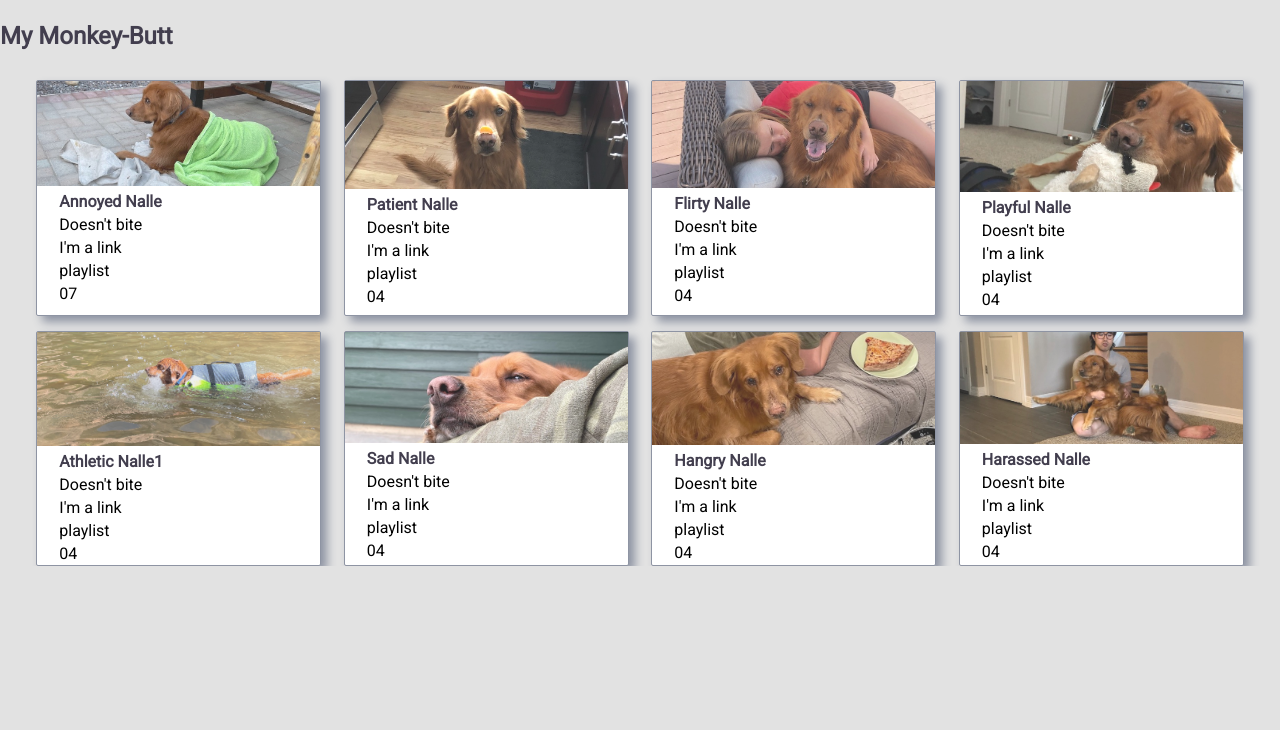
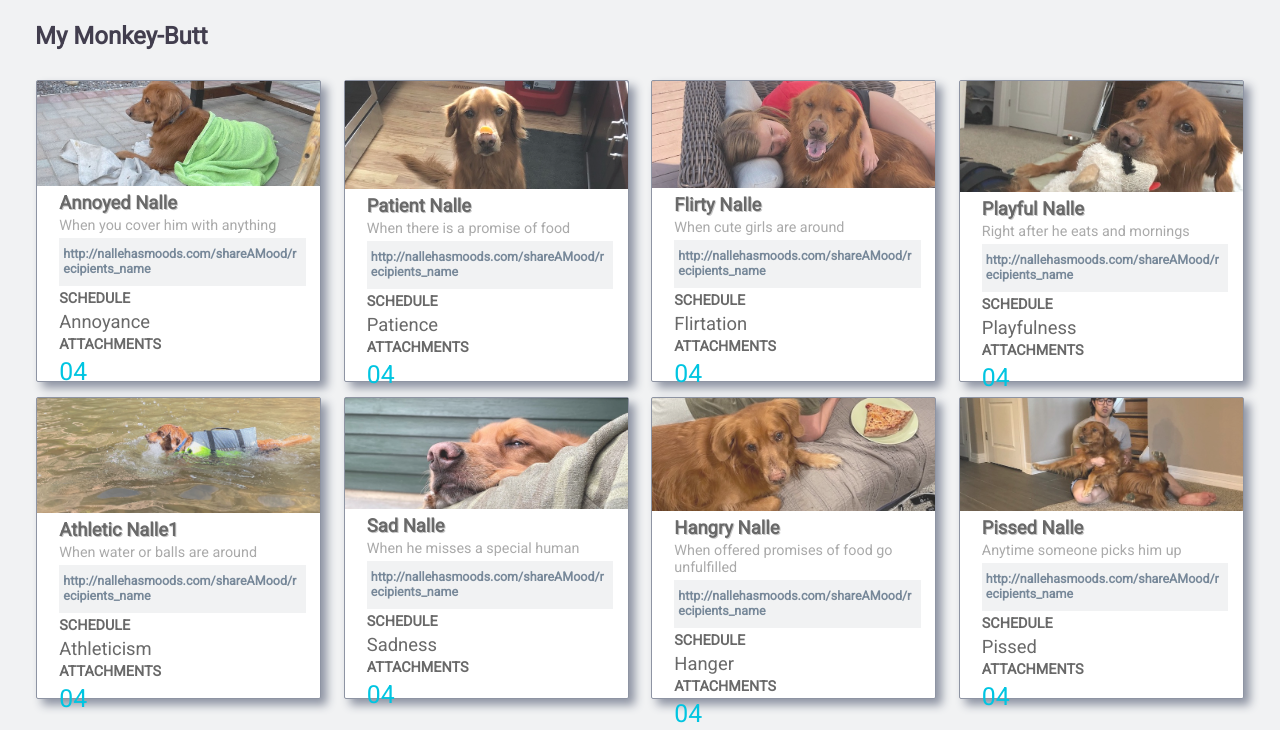
Before and after one commit to najinl/static-com, a plain HTML site: page index.html in a window 1280 px wide. Shown: the part 376-1106 px from the top of the page. Before the commit the page ends 942 px from the top, so only its background shows below. Drawn offline with Linux system fonts and the light colour scheme.

Commit message:
Finish nlle-conatiner data inclusion

```diff
--- a/index.html
+++ b/index.html
@@ -10,7 +10,8 @@
     <section class="pre-header">
       <!-- <div class="user-container"> -->
         <img class="user-img" src="./assets/user-circle.svg" alt="human silhouette">
-        <div class="username">Admin Username</div>
+        <div class="username">Nalle1234</div>
+        <img class="down-toggle" src="./assets/down-arrow.svg" alt="down arrow">
       <!-- </div> -->
     </section>
     <header class="main-header">
@@ -25,127 +26,122 @@
       <div class="nav-logo" id="logo">
         <img class="logo-img" src="https://info.2winglobal.com/hs-fs/hubfs/2win%20White%20logo.png?width=150&name=2win%20White%20logo.png" alt="2Win words"/>
       </div>
-      <!-- <ul class="main-menu">
-        <li class="nav-btn" id="shares"><img class="share-img" src="./assets/share-this.svg" alt="share icon"/>SHARES</li>
-        <li class="nav-btn" id="playlists"><img class="calendar-img" src="./assets/calendar.svg" alt="calendar"/>SCHEDULE</li>
-        <li class="nav-btn" id="personal-videos"><img class="video-img" src="./assets/video.svg" alt="video play button"/>DOG VIDEOS</li>
-        <li class="nav-btn" id="logo"></li>
-      </ul> -->
     </header>
     <h2>My Monkey-Butt</h2>
     <section class="main">
       <!-- <div class="nalle-cards"> -->
-        <section class="nalle-container">
-          <section class="nalle-header" id="">
+        <article class="nalle-container">
+          <!-- <section class="nalle-header" id=""> -->
             <img class="nalle-img"src="./assets/annoyed-nalle.jpg" alt="Annoyed golden retriever">
-          </section>
+          <!-- </section> -->
           <section class="nalle-details">
             <p class="nalle-name">Annoyed Nalle</p>
-            <p class="date">Doesn't bite</p>
-            <p class="rec-address">I'm a link</p>
-            <p class="playlist">playlist</p>
-            <p class="attachments">07</p>
+            <p class="time">When you cover him with anything</p>
+            <p class="rec-address">http://nallehasmoods.com/shareAMood/recipients_name</p>
+            <p class="schedule">SCHEDULE</p>
+            <p class="schedule-mood">Annoyance</p>
+            <p class="attachments">ATTACHMENTS</p>
+            <p class="attachments-num">04</p>
           </section>
-        </section>
-        <section class="nalle-container">
-          <section class="nalle-header" id="">
+        </article>
+        <article class="nalle-container">
+          <!-- <section class="nalle-header" id=""> -->
             <img class="nalle-img"src="./assets/over-it-nalle.jpeg" alt="Annoyed golden retriever">
-          </section>
+          <!-- </section> -->
           <section class="nalle-details">
             <p class="nalle-name">Patient Nalle</p>
-            <p class="date">Doesn't bite</p>
-            <p class="rec-address">I'm a link</p>
-            <p class="playlist">playlist</p>
-            <p class="attachments">04</p>
-        </section>
-        </section>
-        <section class="nalle-container">
-          <section class="nalle-header" id="">
+            <p class="time">When there is a promise of food</p>
+            <p class="rec-address">http://nallehasmoods.com/shareAMood/recipients_name</p>
+            <p class="schedule">SCHEDULE</p>
+            <p class="schedule-mood">Patience</p>
+            <p class="attachments">ATTACHMENTS</p>
+            <p class="attachments-num">04</p>
+          </section>
+        </article>
+        <article class="nalle-container">
+          <!-- <section class="nalle-header" id=""> -->
             <img class="nalle-img"src="./assets/social-nalle.jpeg" alt="Annoyed golden retriever">
-          </section>
+          <!-- </section> -->
           <section class="nalle-details">
             <p class="nalle-name">Flirty Nalle</p>
-            <p class="date">Doesn't bite</p>
-            <p class="rec-address">I'm a link</p>
-            <p class="playlist">playlist</p>
-            <p class="attachments">04</p>
-            </section>
-        </section>
-        <section class="nalle-container">
-          <section class="nalle-header" id="">
+            <p class="time">When cute girls are around</p>
+            <p class="rec-address">http://nallehasmoods.com/shareAMood/recipients_name</p>
+            <p class="schedule">SCHEDULE</p>
+            <p class="schedule-mood">Flirtation</p>
+            <p class="attachments">ATTACHMENTS</p>
+            <p class="attachments-num">04</p>
+          </section>
+        </article>
+        <article class="nalle-container">
+          <!-- <section class="nalle-header" id=""> -->
             <img class="nalle-img"src="./assets/regal-nalle.jpeg" alt="Annoyed golden retriever">
-          </section>
+          <!-- </section> -->
           <section class="nalle-details">
             <p class="nalle-name">Playful Nalle</p>
-            <p class="date">Doesn't bite</p>
-            <p class="rec-address">I'm a link</p>
-            <p class="playlist">playlist</p>
-            <p class="attachments">04</p>
+            <p class="time">Right after he eats and mornings</p>
+            <p class="rec-address">http://nallehasmoods.com/shareAMood/recipients_name</p>
+            <p class="schedule">SCHEDULE</p>
+            <p class="schedule-mood">Playfulness</p>
+            <p class="attachments">ATTACHMENTS</p>
+            <p class="attachments-num">04</p>
           </section>
-        </section>
-        <section class="nalle-container">
-          <article>
-            <section class="nalle-header" id="">
-              <img class="nalle-img"src="./assets/swim-nalle.jpeg" alt="Annoyed golden retriever">
-            </section>
+        </article>
+        <article class="nalle-container">
+          <!-- <section class="nalle-header" id=""> -->
+            <img class="nalle-img"src="./assets/swim-nalle.jpeg" alt="Annoyed golden retriever">
+          <!-- </section> -->
+          <section class="nalle-details">
+            <p class="nalle-name">Athletic Nalle1</p>
+            <p class="time">When water or balls are around</p>
+            <p class="rec-address">http://nallehasmoods.com/shareAMood/recipients_name</p>
+            <p class="schedule">SCHEDULE</p>
+            <p class="schedule-mood">Athleticism</p>
+            <p class="attachments">ATTACHMENTS</p>
+            <p class="attachments-num">04</p>
+          </section>
+          </article>
+          <article class="nalle-container">
+            <!-- <section class="nalle-header" id=""> -->
+              <img class="nalle-img"src="./assets/sad-nalle.jpeg" alt="Annoyed golden retriever">
+            <!-- </section> -->
             <section class="nalle-details">
-              <p class="nalle-name">Athletic Nalle1</p>
-              <p class="date">Doesn't bite</p>
-              <p class="rec-address">I'm a link</p>
-              <p class="playlist">playlist</p>
-              <p class="attachments">04</p>
+              <p class="nalle-name">Sad Nalle</p>
+              <p class="time">When he misses a special human</p>
+              <p class="rec-address">http://nallehasmoods.com/shareAMood/recipients_name</p>
+              <p class="schedule">SCHEDULE</p>
+              <p class="schedule-mood">Sadness</p>
+              <p class="attachments">ATTACHMENTS</p>
+              <p class="attachments-num">04</p>
             </section>
           </article>
-        </section>
-        <section class="nalle-container">
-          <section class="nalle-header" id="">
-            <img class="nalle-img"src="./assets/sad-nalle.jpeg" alt="Annoyed golden retriever">
+          <article class="nalle-container">
+            <!-- <section class="nalle-header" id=""> -->
+              <img class="nalle-img"src="./assets/hungry-nalle.jpeg" alt="Annoyed golden retriever">
+            <!-- </section> -->
+            <section class="nalle-details">
+              <p class="nalle-name">Hangry Nalle</p>
+              <p class="time">When offered promises of food go unfulfilled</p>
+              <p class="rec-address">http://nallehasmoods.com/shareAMood/recipients_name</p>
+              <p class="schedule">SCHEDULE</p>
+              <p class="schedule-mood">Hanger</p>
+              <p class="attachments">ATTACHMENTS</p>
+              <p class="attachments-num">04</p>
+            </section>
+          </article>
+        <article class="nalle-container">
+          <!-- <section class="nalle-header" id=""> -->
+            <img class="nalle-img"src="./assets/sleepy-nalle.jpeg" alt="Annoyed golden retriever">
+          <!-- </section> -->
+          <section class="nalle-details">
+            <p class="nalle-name">Pissed Nalle</p>
+            <p class="time">Anytime someone picks him up</p>
+            <p class="rec-address">http://nallehasmoods.com/shareAMood/recipients_name</p>
+            <p class="schedule">SCHEDULE</p>
+            <p class="schedule-mood">Pissed</p>
+            <p class="attachments">ATTACHMENTS</p>
+            <p class="attachments-num">04</p>
           </section>
-          <section class="nalle-details">
-            <p class="nalle-name">Sad Nalle</p>
-            <p class="date">Doesn't bite</p>
-            <p class="rec-address">I'm a link</p>
-            <p class="playlist">playlist</p>
-            <p class="attachments">04</p>
-          </section>
-        </section>
-        <section class="nalle-container">
-          <section class="nalle-header" id="">
-            <img class="nalle-img"src="./assets/hungry-nalle.jpeg" alt="Annoyed golden retriever">
-          </section>
-          <section class="nalle-details">
-            <p class="nalle-name">Hangry Nalle</p>
-            <p class="date">Doesn't bite</p>
-            <p class="rec-address">I'm a link</p>
-            <p class="playlist">playlist</p>
-            <p class="attachments">04</p>
-          </section>
-        </section>
-        <section class="nalle-container">
-          <section class="nalle-header" id="">
-            <img class="nalle-img"src="./assets/sleepy-nalle.jpeg" alt="Annoyed golden retriever">
-          </section>
-          <section class="nalle-details">
-            <p class="nalle-name">Harassed Nalle</p>
-            <p class="date">Doesn't bite</p>
-            <p class="rec-address">I'm a link</p>
-            <p class="playlist">playlist</p>
-            <p class="attachments">04</p>
-          </section>
-        </section>
-      <!-- <li class="nalle-img" id="annoyed-nalle"></li>
-      <li class="nalle-img" id="sad-nalle"></li>
-      <li class="nalle-img" id="regal-nalle"></li>
-
-        <article class="column-second" id="columnTwo">
-          <li class="nalle-img" id="annoyed-nalle"></li>
-          <li class="nalle-img" id="sad-nalle"></li>
-          <li class="nalle-img" id="regal-nalle"></li>
         </article>
-      </section>
-    </section>
-    <section class="view saved-view hidden">
-      <section class="saved-covers-section"></section> -->
     </section>
   </body>
 </html>
--- a/styles.css
+++ b/styles.css
@@ -2,15 +2,13 @@
 body {
   font-family: 'Roboto', sans-serif;
   margin: 0px;
-  background-color: #e2e2e2;
+  background-color: #f1f2f3;
   min-height: 100%;
-  /* background-image: url("./assets/burger-friends.jpg");
-  background-position: center;
-  background-size: cover; */
 }
 
 h2 {
   color: #423e4e;
+  margin-left: 35px;
 }
 p {
   margin: 2px;
@@ -22,11 +20,16 @@ p {
   align-items: center;
   background-color: #052325;
   height: 3em;
-  /* margin: 0px; */
+  padding-right: 1em;
 }
 
 .username {
   color: #017cba;
+  padding: 0em .5em 0em 0.5em;
+}
+
+.down-toggle {
+  height: .95em;
 }
 
 .main-header{
@@ -79,13 +82,12 @@ p {
   width: 92%;
   border: solid .25px #8e94a3;
   background-color: #ffffff;
+  /* color: #423e4e; */
+  color:#696969;
   box-shadow: 6px 6px 10px #8e94a3;
   border-radius: 2px;
+  font-size: 1.15em;
 }
-
-/* .nav-logo {
-  align-self: flex-end;
-} */
 
 .share-img, .calendar-img, .video-img{
   padding: 0px 10px 0px 0px;
@@ -100,7 +102,6 @@ p {
 .nalle-img {
     max-width: 100%;
     opacity: 0.85;
-    /* margin-bottom: 0px; */
 }
 
 .nalle-details {
@@ -111,7 +112,32 @@ p {
 }
 
 .nalle-name {
-  color: #423e4e;
   font-weight: bold;
-  font-size: 16px;
+  text-shadow: 1px 1px #c9c9c9;
 }
+
+.time{
+  font-size: .78em;
+  color: #aaaaaa;
+}
+
+.rec-address{
+  background-color: #f1f2f3;
+  /* color: #56677a; */
+  font-size: 0.68em;
+  font-weight: bold;
+  color: #778899;
+  width: 90%;
+  overflow-wrap: break-word;
+  padding: 8px 6px 10px 4px;
+}
+
+.schedule, .attachments {
+  font-size: 0.78em;
+  font-weight: bold;
+}
+
+.attachments-num {
+  color: #00c5e1;
+  font-size: 1.35em;
+}
```
